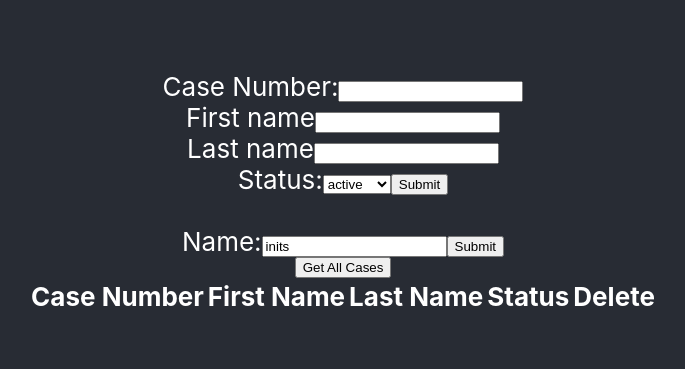
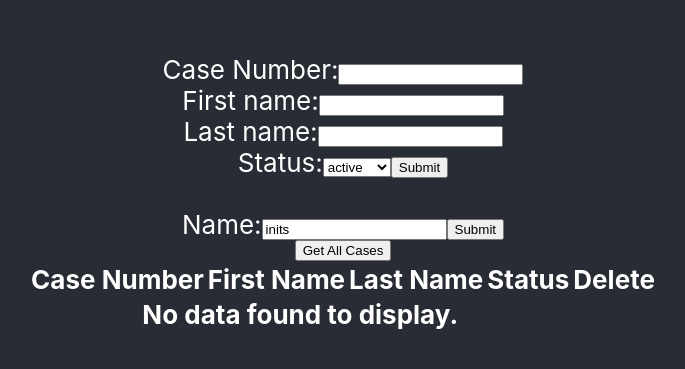
Before and after one commit to ryhorowitz/GT_app, a React (Create React App) app: page / in a window 1280 px wide. Shown: the part 207-576 px from the top of the page, without its empty margins (297-982 px from the left). Built offline with nearby package versions, Linux system fonts and the light colour scheme.

Commit message:
Grabbing caseNumber to DELETE

```diff
--- a/src/components/AddCase.js
+++ b/src/components/AddCase.js
@@ -25,13 +25,13 @@ function AddCase() {
         //validate that casenumber is unique
       />
       <br></br>
-      <label>First name</label>
+      <label>First name:</label>
       <input
         type="text"
         {...register("firstName", { required: true, maxLength: 80 })}
       />
       <br></br>
-      <label>Last name</label>
+      <label>Last name:</label>
       <input
         type="text"
         {...register("lastName", { required: true, maxLength: 100 })}
--- a/src/components/GetAllButton.js
+++ b/src/components/GetAllButton.js
@@ -13,19 +13,22 @@ function GetAllButton() {
         return res
       })
       .then(res => {
-        setCases(res);
+        setCases(res); //instead of overwriting maybe push in the array
         setLoading(false);
       })
       .catch(err => console.error('ERROR', err))
     //update state to false
   }
 
-  const deleteCase = () => {
-    console.log('toDelete is', toDelete)
+  const deleteCase = (string) => {
+    // we can access the cases from state
+    //
+    console.log('toDelete is', string)
+    //get case# from clicked row
     fetch('http://localhost:3000/case-files', {
       method: 'DELETE',
       headers: { 'Content-type': 'application/json'},
-      body: JSON.stringify(toDelete)
+      body: JSON.stringify(string)
     })
     .then(response => {
       return response.json()
@@ -33,6 +36,7 @@ function GetAllButton() {
     .then(data =>
       // this is the data we get after doing the delete request, do whatever you want with this data
       console.log(data)
+      //remove case from list of cases
     ).catch(err => console.error('ERROR', err))
   }
 
@@ -55,16 +59,17 @@ function GetAllButton() {
           </tr>
         </thead>
         <tbody>
-          {cases ?
+          {(cases.length > 0) ?
             cases.map((x, key) => <tr key={key}>
-              <td >{x.caseNumber}</td>
+              <td>{x.caseNumber}</td>
               <td>{x.firstName}</td>
               <td>{x.lastName}</td>
               <td>{x.status}</td>
               <td>
                 <button
                 onClick={() => {
-                  deleteCase();
+                  console.log('case#', x.caseNumber)
+                  deleteCase(x.caseNumber);
                 }}>Delete</button>
               </td>
             </tr>)
```
